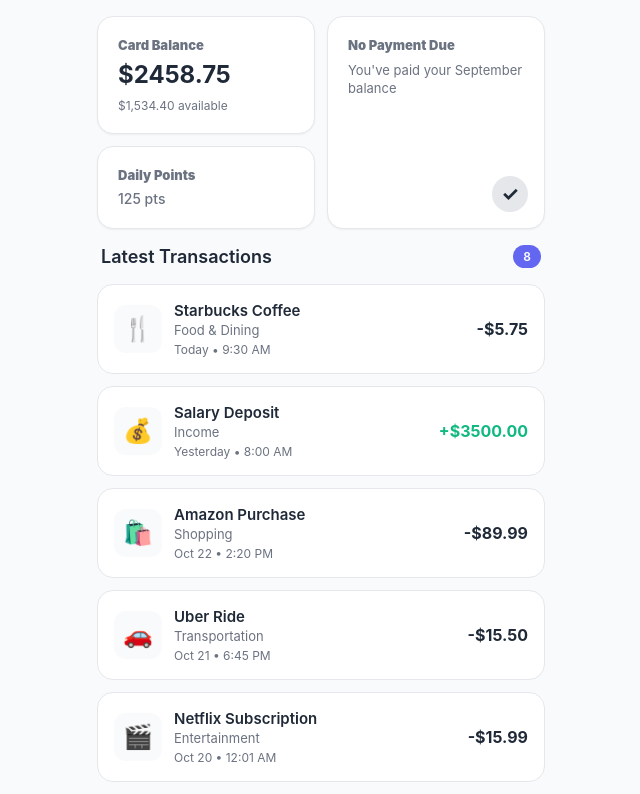
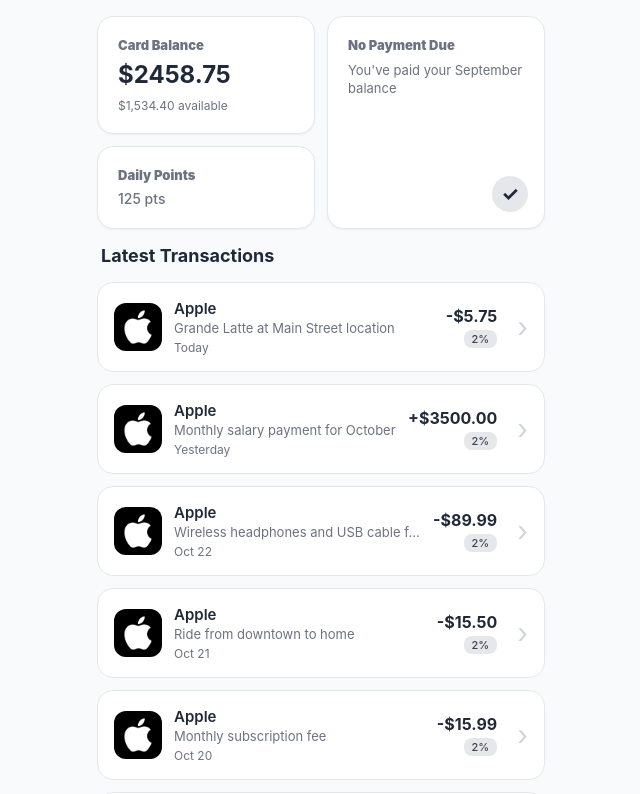
Before and after one commit to Dagmawi-22/wallet-test, a React (Vite) app: page / in a window 1280 px wide. Shown: the top 794 px of the page, without its empty margins (319-959 px from the left). Built offline with nearby package versions, Linux system fonts and the light colour scheme.

Commit message:
polish transaction list ui

```diff
--- a/src/components/TransactionList.css
+++ b/src/components/TransactionList.css
@@ -12,7 +12,7 @@
 
 .list-title {
   font-size: 18px;
-  font-weight: 600;
+  font-weight: 700;
   color: var(--text-primary);
   margin: 0;
 }
@@ -57,13 +57,14 @@
 .transaction-icon {
   width: 48px;
   height: 48px;
+  flex-shrink: 0;
+}
+
+.icon-img {
+  width: 48px;
+  height: 48px;
+  object-fit: cover;
   border-radius: 12px;
-  background-color: var(--bg-primary);
-  display: flex;
-  align-items: center;
-  justify-content: center;
-  font-size: 24px;
-  flex-shrink: 0;
 }
 
 .transaction-details {
@@ -73,6 +74,8 @@
 
 .transaction-main {
   margin-bottom: 4px;
+  min-width: 0;
+  width: 100%;
 }
 
 .transaction-title {
@@ -89,6 +92,9 @@
   font-size: 13px;
   color: var(--text-secondary);
   margin: 0;
+  white-space: nowrap;
+  overflow: hidden;
+  text-overflow: ellipsis;
 }
 
 .transaction-time {
@@ -109,14 +115,32 @@
   font-size: 16px;
   font-weight: 700;
   margin: 0;
+  color: var(--text-primary);
 }
 
 .transaction-amount.credit {
-  color: var(--success-color);
+  color: var(--text-primary);
 }
 
 .transaction-amount.debit {
   color: var(--text-primary);
+}
+
+.transaction-percentage {
+  font-size: 11px;
+  font-weight: 500;
+  color: #374151;
+  background-color: #e5e7eb;
+  padding: 2px 8px;
+  border-radius: 8px;
+}
+
+.chevron-icon {
+  font-size: 28px;
+  color: #d1d5db;
+  display: flex;
+  align-items: center;
+  margin-left: 8px;
 }
 
 .status-badge {
--- a/src/components/TransactionList.tsx
+++ b/src/components/TransactionList.tsx
@@ -29,16 +29,8 @@ function TransactionList({ transactions }: TransactionListProps) {
     return date.toLocaleTimeString('en-US', { hour: 'numeric', minute: '2-digit' });
   };
 
-  const getCategoryIcon = (category: string) => {
-    const icons: { [key: string]: string } = {
-      'Food & Dining': '🍴',
-      'Income': '💰',
-      'Shopping': '🛍️',
-      'Transportation': '🚗',
-      'Entertainment': '🎬',
-      'Health & Fitness': '💪',
-    };
-    return icons[category] || '💳';
+  const getCategoryIcon = () => {
+    return <img src="/apple.png" alt="Apple" className="icon-img" />;
   };
 
   const handleTransactionClick = (id: string) => {
@@ -49,7 +41,6 @@ function TransactionList({ transactions }: TransactionListProps) {
     <div className="transaction-list">
       <div className="list-header">
         <h3 className="list-title">Latest Transactions</h3>
-        <span className="transaction-count">{transactions.length}</span>
       </div>
 
       <div className="transactions">
@@ -66,10 +57,10 @@ function TransactionList({ transactions }: TransactionListProps) {
             <div className="transaction-details">
               <div className="transaction-main">
                 <h4 className="transaction-title">{transaction.title}</h4>
-                <p className="transaction-category">{transaction.category}</p>
+                <p className="transaction-category">{transaction.description}</p>
               </div>
               <p className="transaction-time">
-                {formatDate(transaction.date)} • {formatTime(transaction.date)}
+                {formatDate(transaction.date)}
               </p>
             </div>
 
@@ -82,10 +73,10 @@ function TransactionList({ transactions }: TransactionListProps) {
                 {transaction.type === 'credit' ? '+' : '-'}$
                 {transaction.amount.toFixed(2)}
               </p>
-              {transaction.status === 'pending' && (
-                <span className="status-badge pending">Pending</span>
-              )}
+              <span className="transaction-percentage">2%</span>
             </div>
+
+            <div className="chevron-icon">›</div>
           </div>
         ))}
       </div>
--- a/src/data/mockData.ts
+++ b/src/data/mockData.ts
@@ -25,7 +25,7 @@ export const walletData: WalletData = {
 export const transactions: Transaction[] = [
   {
     id: '1',
-    title: 'Starbucks Coffee',
+    title: 'Apple',
     category: 'Food & Dining',
     amount: 5.75,
     date: '2025-10-24T09:30:00',
@@ -36,29 +36,29 @@ export const transactions: Transaction[] = [
   },
   {
     id: '2',
-    title: 'Salary Deposit',
+    title: 'Apple',
     category: 'Income',
     amount: 3500.00,
     date: '2025-10-23T08:00:00',
     type: 'credit',
     merchant: 'ABC Company Inc',
     status: 'completed',
-    description: 'Monthly salary payment',
+    description: 'Monthly salary payment for October',
   },
   {
     id: '3',
-    title: 'Amazon Purchase',
+    title: 'Apple',
     category: 'Shopping',
     amount: 89.99,
     date: '2025-10-22T14:20:00',
     type: 'debit',
     merchant: 'Amazon',
     status: 'completed',
-    description: 'Wireless headphones and USB cable',
+    description: 'Wireless headphones and USB cable for the new MacBook Pro',
   },
   {
     id: '4',
-    title: 'Uber Ride',
+    title: 'Apple',
     category: 'Transportation',
     amount: 15.50,
     date: '2025-10-21T18:45:00',
@@ -69,7 +69,7 @@ export const transactions: Transaction[] = [
   },
   {
     id: '5',
-    title: 'Netflix Subscription',
+    title: 'Apple',
     category: 'Entertainment',
     amount: 15.99,
     date: '2025-10-20T00:01:00',
@@ -80,18 +80,18 @@ export const transactions: Transaction[] = [
   },
   {
     id: '6',
-    title: 'Grocery Store',
+    title: 'Apple',
     category: 'Food & Dining',
     amount: 127.45,
     date: '2025-10-19T16:30:00',
     type: 'debit',
     merchant: 'Whole Foods',
     status: 'completed',
-    description: 'Weekly grocery shopping',
+    description: 'Weekly grocery shopping at the new Whole Foods Market downtown',
   },
   {
     id: '7',
-    title: 'Gym Membership',
+    title: 'Apple',
     category: 'Health & Fitness',
     amount: 49.99,
     date: '2025-10-18T07:00:00',
@@ -102,13 +102,13 @@ export const transactions: Transaction[] = [
   },
   {
     id: '8',
-    title: 'Freelance Payment',
+    title: 'Apple',
     category: 'Income',
     amount: 850.00,
     date: '2025-10-17T10:15:00',
     type: 'credit',
     merchant: 'XYZ Client',
     status: 'completed',
-    description: 'Website development project',
+    description: 'Website development project payment for the React app',
   },
 ];
--- a/src/pages/TransactionDetail.css
+++ b/src/pages/TransactionDetail.css
@@ -57,14 +57,15 @@
 .detail-icon-large {
   width: 80px;
   height: 80px;
-  border-radius: 20px;
-  background: linear-gradient(135deg, #667eea 0%, #764ba2 100%);
-  display: flex;
-  align-items: center;
-  justify-content: center;
-  font-size: 40px;
   margin: 0 auto 16px;
   box-shadow: var(--shadow-lg);
+}
+
+.detail-icon-img {
+  width: 80px;
+  height: 80px;
+  object-fit: cover;
+  border-radius: 20px;
 }
 
 .detail-merchant {
@@ -103,10 +104,11 @@
   font-weight: 700;
   margin: 0;
   letter-spacing: -1px;
+  color: var(--text-primary);
 }
 
 .detail-amount.credit {
-  color: var(--success-color);
+  color: var(--text-primary);
 }
 
 .detail-amount.debit {
--- a/src/pages/TransactionDetail.tsx
+++ b/src/pages/TransactionDetail.tsx
@@ -23,16 +23,8 @@ function TransactionDetail() {
     );
   }
 
-  const getCategoryIcon = (category: string) => {
-    const icons: { [key: string]: string } = {
-      'Food & Dining': '🍴',
-      'Income': '💰',
-      'Shopping': '🛍️',
-      'Transportation': '🚗',
-      'Entertainment': '🎬',
-      'Health & Fitness': '💪',
-    };
-    return icons[category] || '💳';
+  const getCategoryIcon = () => {
+    return <img src="/apple.png" alt="Apple" className="detail-icon-img" />;
   };
 
   const formatFullDate = (dateString: string) => {
```
Also changed, not shown: apple.png (added), public/apple.png (added).
